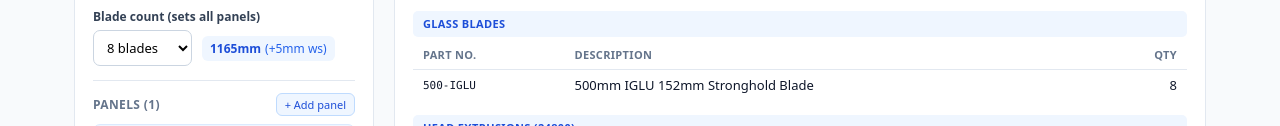
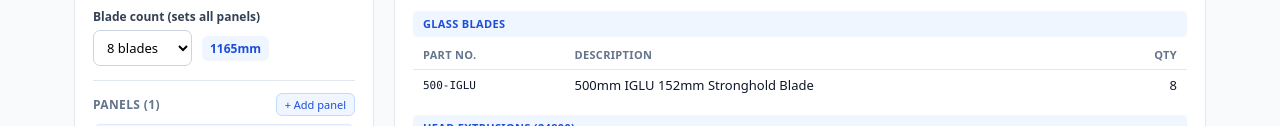
Before and after one commit to sithikaaplm/iglu-configurator-web, a plain HTML site: page index.html in a window 1280 px wide. Shown: the part 392-518 px from the top of the page. Drawn offline with Linux system fonts and the light colour scheme.

Commit message:
Remove weatherstrip (ws) annotation from blade-height pill
Co-Authored-By: Claude Opus 4.8 (1M context) <noreply@anthropic.com>

```diff
--- a/index.html
+++ b/index.html
@@ -582,7 +582,7 @@ function renderForm() {
     var n = VALID_BLADE_COUNTS[c];
     html += '<option value="' + n + '"' + (n === shared ? " selected" : "") + '>' + n + ' blades</option>';
   }
-  html += '</select><span class="hpill">' + bh.height + 'mm<span class="ws">(+' + (bh.ws - bh.height) + 'mm ws)</span></span></div>';
+  html += '</select><span class="hpill">' + bh.height + 'mm</span></div>';
 
   html += '<div class="panels"><div class="ph"><h3>Panels (' + config.panels.length + ')</h3>';
   if (config.panels.length < MAX_PANELS) html += '<button class="addbtn" onclick="addPanel()">+ Add panel</button>';
```
